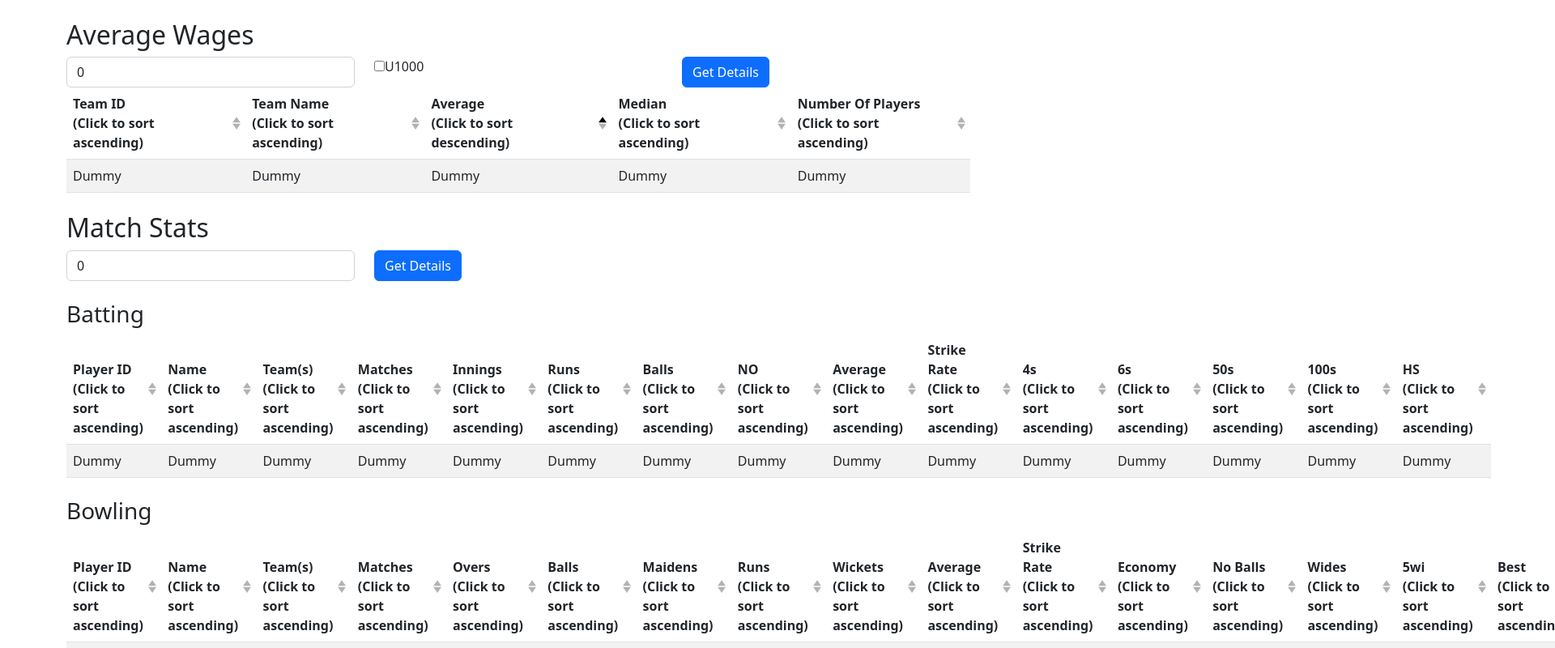
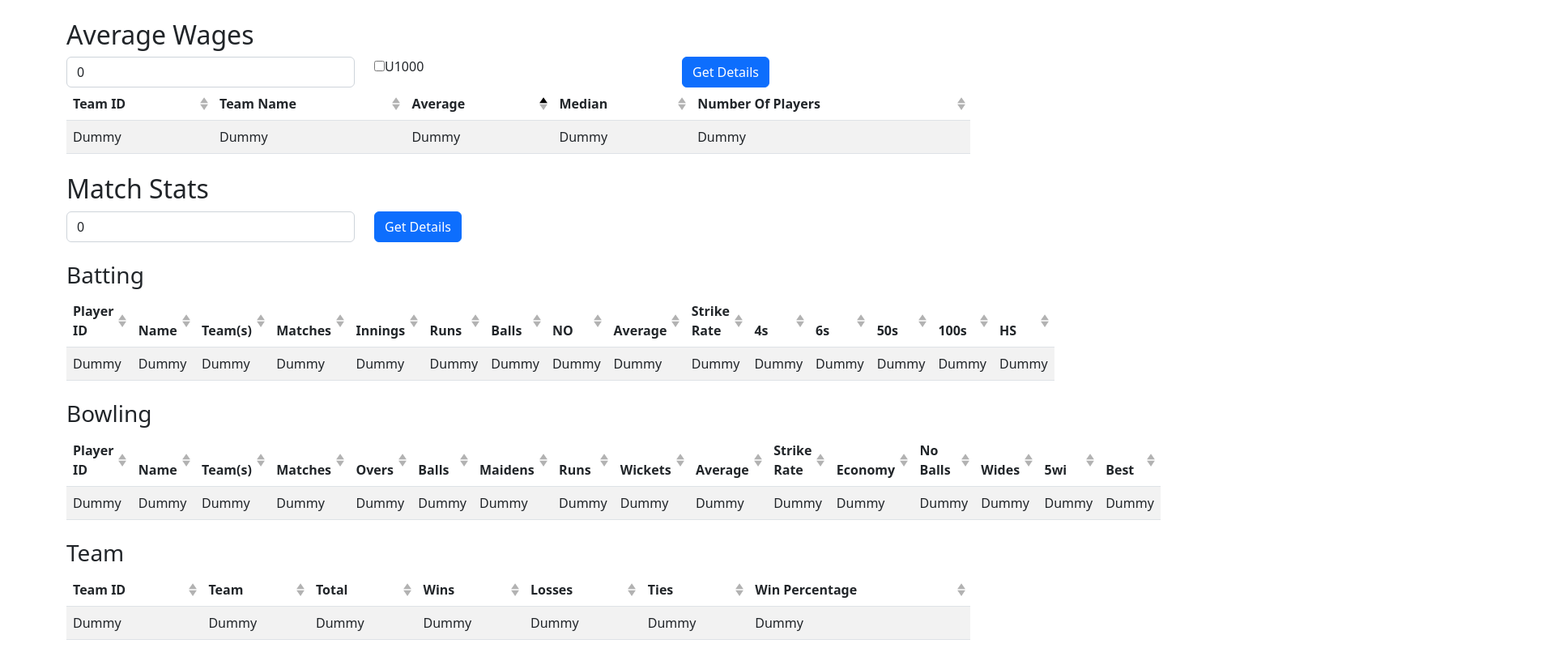
Before and after one commit to naufalaar/strategist, a Vue app: page / in a window 1280 px wide. Shown: the top 800 px of the page at 81% size, 1920 px wide, since content can reach past the window. Built offline with nearby package versions, Linux system fonts and the light colour scheme.

Commit message:
Fix Sorting

```diff
--- a/src/components/HelloWorld.vue
+++ b/src/components/HelloWorld.vue
@@ -27,6 +27,9 @@
       :fields="wageFields"
       :sort-by.sync="sortWagesBy"
       :sort-desc.sync="sortWagesDesc"
+      label-sort-asc=""
+      label-sort-desc=""
+      label-sort-clear=""
     ></b-table>
     <h2 class="mt-4">Match Stats</h2>
     <b-row>
@@ -50,6 +53,9 @@
       :fields="battingFields"
       :sort-by.sync="sortBattingBy"
       :sort-desc.sync="sortBattingDesc"
+      label-sort-asc=""
+      label-sort-desc=""
+      label-sort-clear=""
     ></b-table>
     <h3 class="mt-4">Bowling</h3>
     <b-table
@@ -59,6 +65,9 @@
       :fields="bowlingFields"
       :sort-by.sync="sortBowlingBy"
       :sort-desc.sync="sortBowlingDesc"
+      label-sort-asc=""
+      label-sort-desc=""
+      label-sort-clear=""
     ></b-table>
     <h3 class="mt-4">Team</h3>
     <b-table
@@ -68,6 +77,9 @@
       :fields="teamFields"
       :sort-by.sync="sortTeamsBy"
       :sort-desc.sync="sortTeamsDesc"
+      label-sort-asc=""
+      label-sort-desc=""
+      label-sort-clear=""
     ></b-table>
   </b-container>
 </template>
@@ -78,17 +90,25 @@ import axios from "axios";
 export default {
   name: "HelloWorld",
   computed: {
-    wageFields(){
-      return this.wages[0].split(",").map((str) =>({key: str.trim(), sortable: true}))
+    wageFields() {
+      return this.wages[0]
+        .split(",")
+        .map((str) => ({ key: str.trim(), sortable: true }));
     },
-    battingFields(){
-      return this.stats["batting"][0].split(",").map((str) =>({key: str.trim(), sortable: true}))
+    battingFields() {
+      return this.stats["batting"][0]
+        .split(",")
+        .map((str) => ({ key: str.trim(), sortable: true }));
     },
-    bowlingFields(){
-      return this.stats["bowing"][0].split(",").map((str) =>({key: str.trim(), sortable: true}))
+    bowlingFields() {
+      return this.stats["bowing"][0]
+        .split(",")
+        .map((str) => ({ key: str.trim(), sortable: true }));
     },
-    teamFields(){
-      return this.stats["team"][0].split(",").map((str) =>({key: str.trim(), sortable: true}))
+    teamFields() {
+      return this.stats["team"][0]
+        .split(",")
+        .map((str) => ({ key: str.trim(), sortable: true }));
     },
     wageTable() {
       var wageTable = [];
```
